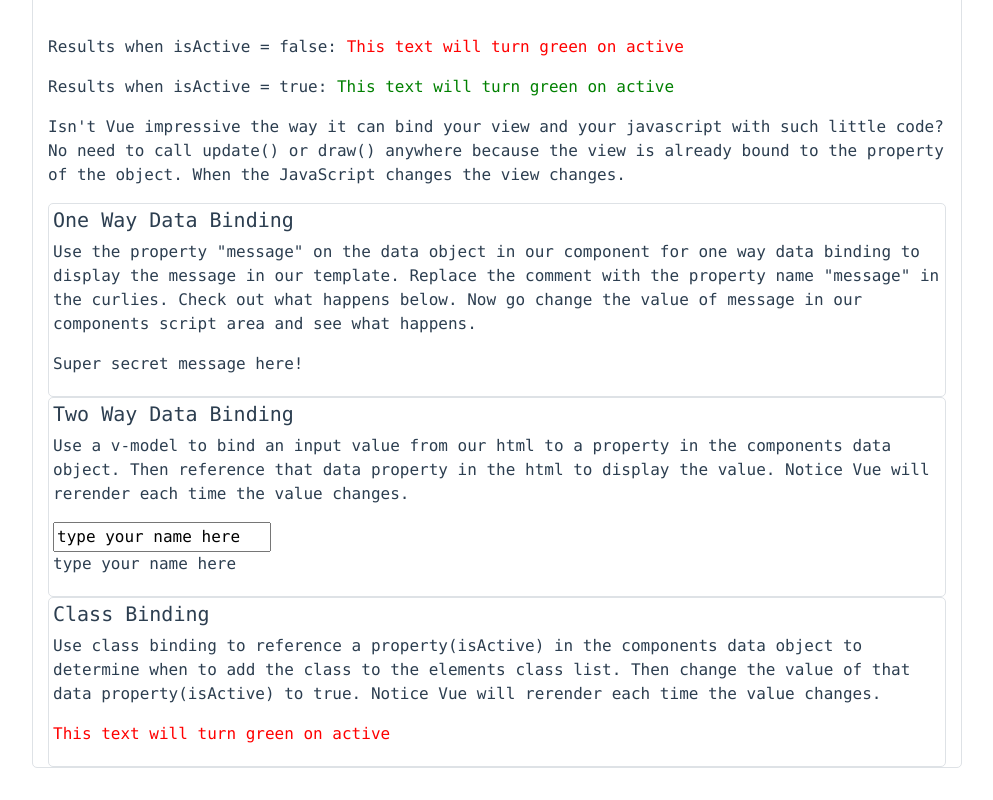
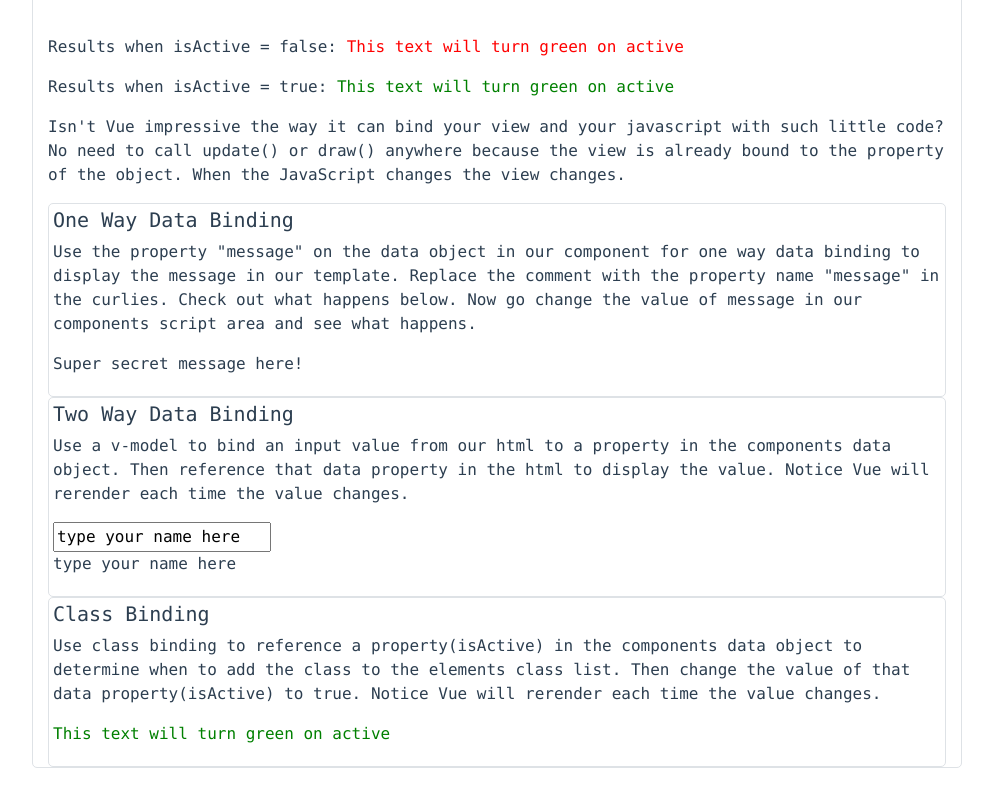
Before and after one commit to PrestonHess/vue-playground, a Vue app: page /#/bindings in a window 1280 px wide. Shown: the part 2378-3178 px from the top of the page, without its empty margins (143-1136 px from the left). Built offline with nearby package versions, Linux system fonts and the light colour scheme; what vue-prism would draw is missing.

Commit message:
Bindings Exercise

```diff
--- a/src/components/BindingsExercise.vue
+++ b/src/components/BindingsExercise.vue
@@ -28,12 +28,11 @@
                         property(isActive) to true. Notice Vue will rerender each time the value changes.</p>
                     <div class="red">
                         <!-- add a class binding attribute to the p tag -->
-                        <p>This text will turn green on active</p>
+                        <p :class="{ active: isActive }">This text will turn green on active</p>
                     </div>
                 </div>
             </div>
         </div>
-
     </div>
 </template>
 
@@ -46,7 +45,7 @@
                 //create a property called myName and set its value to "type your name here"
                 message: "Super secret message here!",
                 //change isActive to true
-                isActive: false,
+                isActive: true,
                 myName: "type your name here"
             }
         }
```
